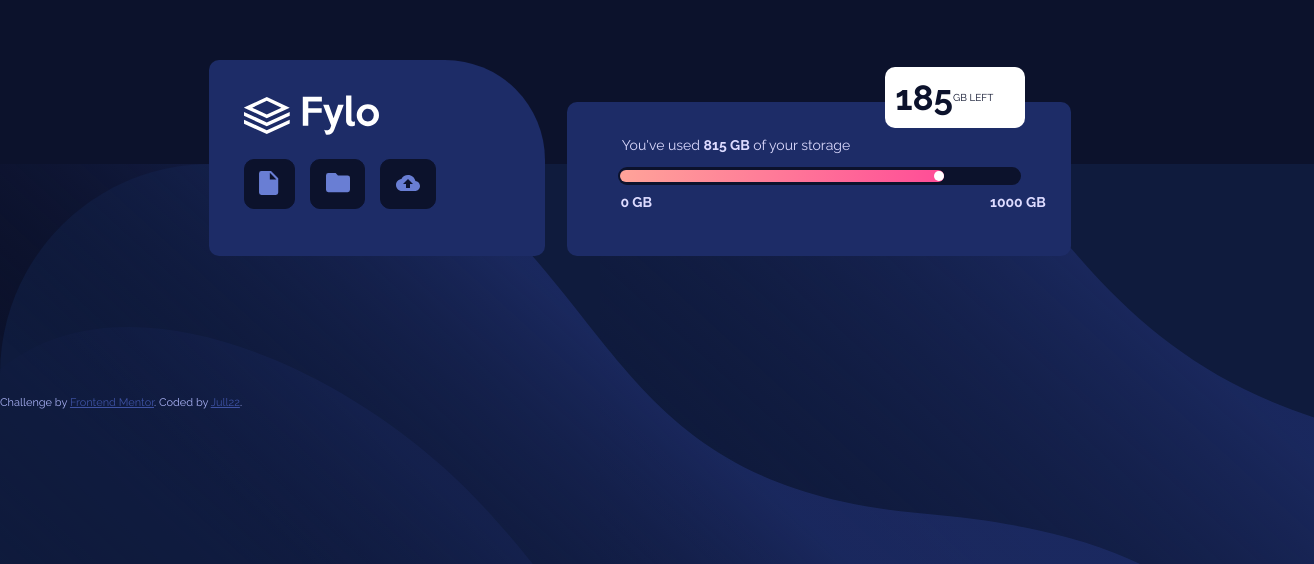
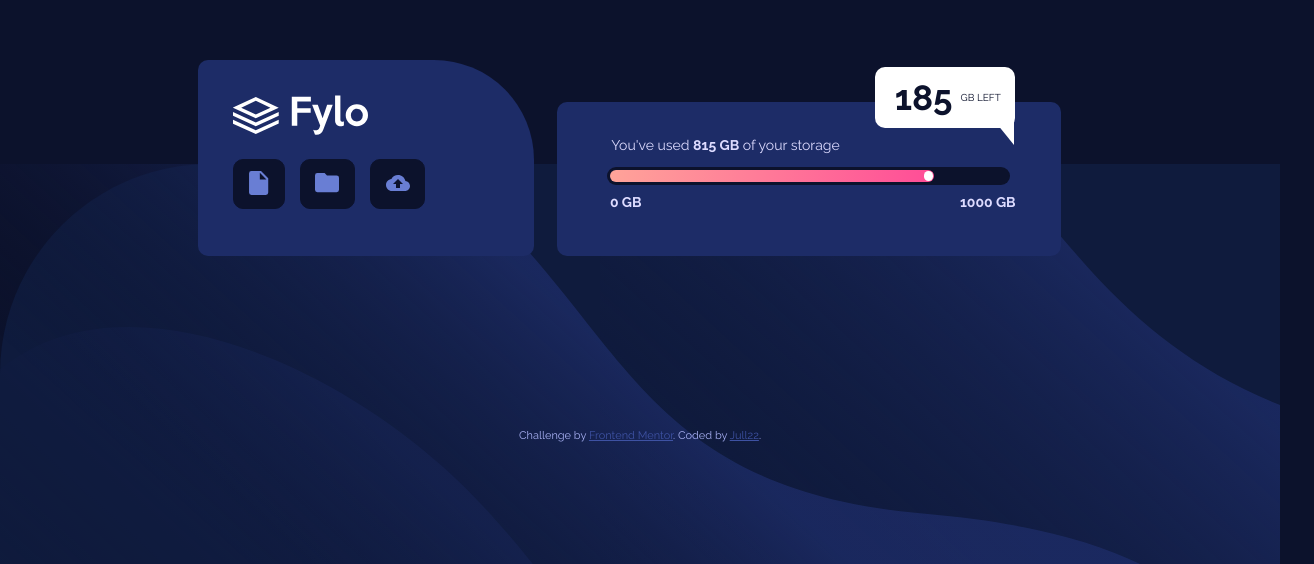
Before and after one commit to Jull22/Flyo, a plain HTML site: page index.html in a window 1280 px wide. Shown: the part 236-800 px from the top of the page, 1314 px wide, since content can reach past the window. Drawn offline with Linux system fonts and the light colour scheme.

Commit message:
added callout

```diff
--- a/index.html
+++ b/index.html
@@ -39,11 +39,13 @@
     </section>
 
     <div class="left"><p><strong>185 </strong> GB LEFT</p>
+      <div class="callout"></div>
     </div>
   </div>
   <footer class="attribution">
     Challenge by <a href="https://www.frontendmentor.io?ref=challenge" target="_blank">Frontend Mentor</a>.
     Coded by <a href="#">Jull22</a>.
   </footer>
+
 </body>
 </html>
--- a/style.css
+++ b/style.css
@@ -56,8 +56,6 @@
 
 }
 
-
-
 .progress-bar{
     background-image: linear-gradient(to right, hsl(6, 100%, 80%), hsl(335, 100%, 65%) );
     position: relative;
@@ -85,11 +83,7 @@
 
 }
 
-.progress-bar {
-    display: flex;
-    flex-direction: column;
 
-}
 
 
 
@@ -113,7 +107,6 @@
 .main {
     display: flex;
     flex-direction: column;
-    position: relative;
     width: 23em;
     margin-right: 1em;
     margin-left: 1em;
@@ -167,20 +160,19 @@
 }
 
 .left strong {
-    /* padding: 0.2em; */
-    /* margin-right: 0.3em; */
+    margin-right: 8px;
+    margin-left: 10px;
     font-weight: 700;
     font-size: 35px;
-    /* margin: 0 auto; */
+
 
 }
 
 
 
-
 footer {
-    position: absolute;
-    left:0;
+    position: relative;
+    bottom: 0;
 
 
 }
@@ -243,7 +235,7 @@
     .progress-bar::after {
         content:'1000 GB';
         position: relative;
-        left: 26.4em;
+        left: 25em;
         top: 0.6em;
         font-weight: 700;
 
@@ -257,6 +249,14 @@
 
     }
 
+    .callout {
+        border-bottom: 1.9rem solid transparent;
+        border-right: 1.56rem solid white;
+        position: relative;
+        bottom: 0.625rem;
+        left:-4.85em;
+    }
+
 
     .left  p {
         width: 14em;
@@ -266,5 +266,11 @@
         margin-left: -186px;
     }
 
+    footer {
+        position: relative;
+        bottom: -3em;
+    }
+
+
 
 }
```
